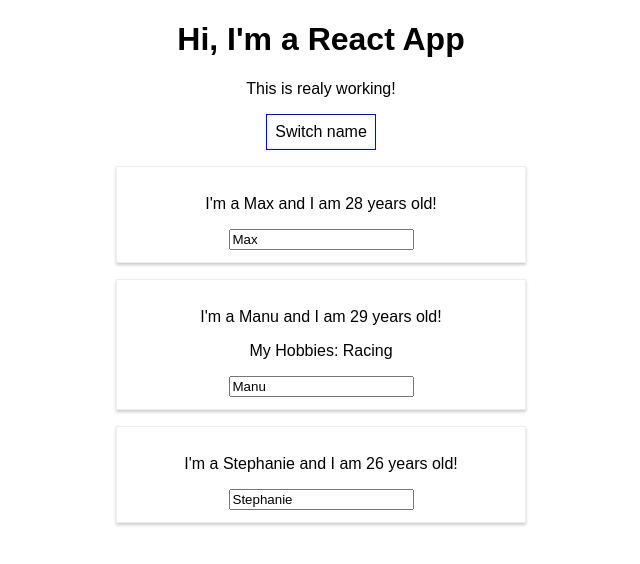
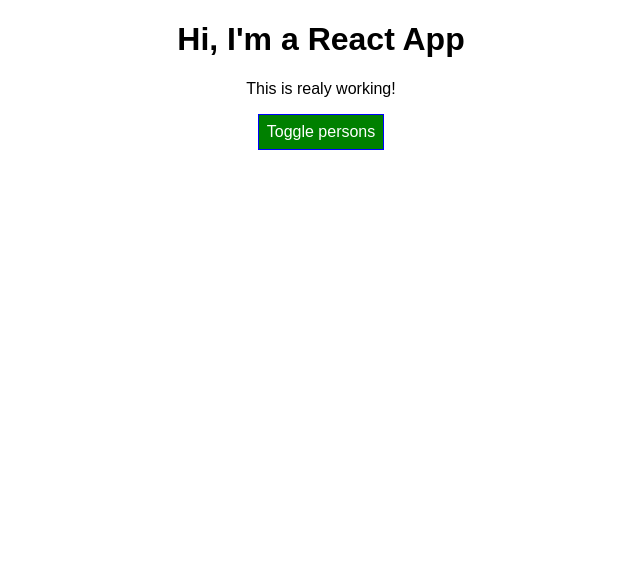
Before and after one commit to Artkundel/Education, a React (Create React App) app in the folder react-complete-guide/: page / in a window 1280 px wide. Shown: the top 564 px of the page, without its empty margins (319-959 px from the left). Built offline with nearby package versions, Linux system fonts and the light colour scheme.

Commit message:
eject commit

```diff
--- a/react-complete-guide/package.json
+++ b/react-complete-guide/package.json
@@ -3,9 +3,11 @@
   "version": "0.1.0",
   "private": true,
   "dependencies": {
+    "radium": "^0.26.0",
     "react": "^16.13.1",
     "react-dom": "^16.13.1",
-    "react-scripts": "1.1.5"
+    "react-scripts": "1.1.5",
+    "styled-components": "^5.1.1"
   },
   "scripts": {
     "start": "react-scripts start",
--- a/react-complete-guide/src/App.css
+++ b/react-complete-guide/src/App.css
@@ -1,3 +1,25 @@
 .App {
   text-align: center;
 }
+
+.red {
+  color: red;
+}
+
+.bold {
+  font-weight: bold;
+}
+
+.button {
+background-color: green;
+color: white;
+font: inherit;
+border: 1px solid blue;
+padding: 8px;
+cursor: pointer;
+}
+
+button:hover {
+  background-color: lightgreen;
+  color: black
+}
--- a/react-complete-guide/src/App.js
+++ b/react-complete-guide/src/App.js
@@ -3,68 +3,99 @@ import './App.css';
 import Person from './Person/Person';
 
 
+
+
+
 class App extends Component {
+
+  togglePersonsHandler = () => {
+    const doesShow = this.state.showPersons;
+    this.setState({ showPersons: !doesShow })
+  }
+
   state = {
     persons: [
-      { name: 'Max', age: 28 },
-      { name: 'Manu', age: 29 },
-      { name: 'Stephanie', age: 26 }
+      { id: 'asf12', name: 'Max', age: 28 },
+      { id: 'asf123', name: 'Manu', age: 29 },
+      { id: 'asf125', name: 'Stephanie', age: 26 }
     ],
-    otherState: 'some other value'
+    otherState: 'some other value',
+    showPersons: false
   }
 
-  switchNameHandler = (newName) => {
-    //console.log('Was clicked');
-    //Dont do this this.state.persons[0].name = 'Maximilian';
-    this.setState({
-      persons: [
-        { name: newName, age: 28 },
-        { name: 'Manu', age: 29 },
-        { name: 'Stephanie', age: 27 }
-      ]
-    })
+  nameChangedHandler = (event, id) => {
+
+    const personIndex = this.state.persons.findIndex(person => {
+      return person.id === id;
+    });
+
+    const person = { ...this.state.persons[personIndex] };
+
+    person.name = event.target.value;
+
+    const persons = [...this.state.persons]
+    persons[personIndex] = person;
+
+    this.setState({ persons: persons });
   }
 
-  nameChangedHandler = (event) => {
-    this.setState({
-      persons: [
-        { name: 'Max', age: 28 },
-        { name: event.target.value, age: 29 },
-        { name: 'Stephanie', age: 26 }
-      ]
-    })
+  deletePersonHandler = (personIndex) => {
+    // const persons = this.state.persons.slice();
+    const persons = [...this.state.persons];
+    persons.splice(personIndex, 1);
+    this.setState({ persons: persons });
   }
 
 
   render() {
 
     const style = {
-      backgroundColor: 'white',
-      font: 'inherit',
-      border: '1px solid blue',
-      padding: '8px',
-      cursor: 'pointer'
+
+    };
+
+    let persons = null;
+
+    if (this.state.showPersons) {
+      persons = (
+        <div>
+          {this.state.persons.map((person, index) => {
+            return <Person
+              click={() => this.deletePersonHandler(index)}
+              name={person.name}
+              age={person.age}
+              key={person.id}
+              changed={(event,) => this.nameChangedHandler(event, person.id)}
+            />
+          })}
+        </div>
+      );
+
+      style.backgroundColor = 'red';
+      style[':hover'] = {
+        backgroundColor: 'salmon',
+        color: 'black'
+      }
+    }
+
+    const classes = [];
+
+    if (this.state.persons.length <= 2) {
+      classes.push('red');
+    }
+
+    if (this.state.persons.length <= 1) {
+      classes.push('bold');
     }
 
     return (
-      <div className="App">
-        <h1>Hi, I'm a React App</h1>
-        <p>This is realy working!</p>
-        <button
-        style={style}
-        onClick={() => this.switchNameHandler('Maximilian!!')}>Switch name</button>
-        <Person
-          name={this.state.persons[0].name}
-          age={this.state.persons[0].age} />
-        <Person
-          name={this.state.persons[1].name}
-          age={this.state.persons[1].age}
-          click={this.switchNameHandler.bind(this, 'Max!')}
-          changed={this.nameChangedHandler}> My Hobbies: Racing</Person>
-        <Person
-          name={this.state.persons[2].name}
-          age={this.state.persons[2].age} />
-      </div>
+        <div className="App">
+          <h1>Hi, I'm a React App</h1>
+          <p className={classes.join(' ')}>This is realy working!</p>
+          <button className="button"
+            style={style}
+            onClick={this.togglePersonsHandler}>Toggle persons</button>
+          {persons}
+        </div>
       // React.createElement('div',{className: 'App'},React.createElement('h1',null,"Hi, I'm a React App") )
     );
   }
--- a/react-complete-guide/src/Person/Person.css
+++ b/react-complete-guide/src/Person/Person.css
@@ -6,3 +6,9 @@
     padding:  12px;
     text-align: center;
 }
+
+@media (min-width: 500px) {
+    .Person {
+        width: 450px;
+    }
+}
--- a/react-complete-guide/src/Person/Person.js
+++ b/react-complete-guide/src/Person/Person.js
@@ -1,14 +1,32 @@
 import React from 'react';
+import styled from 'styled-components'
 
-import './Person.css'
+import './Person.css';
+const StyledDiv = styled.div`
+    width: 30%;
+    margin: 16px auto;
+    border: 1px solid #eee;
+    box-shadow: 0 2px 3px #ccc;
+    padding:  12px;
+    text-align: center;
+
+    @media (min-width: 500px) {
+    width: 450px;
+    }
+`
 
 const person = (props) => {
+    const style = {
+        '@media (min-width: 500px)': {
+            width: '450px'
+        }
+    };
     return (
-        <div className="Person">
-             <p onClick={props.click}>I'm a {props.name} and I am {props.age} years old!</p>
-             <p>{props.children}</p>
-             <input type="text"  onChange={props.changed} value={props.name} />
-        </div>
+        // <div className="Person" style={style}>
+        <StyledDiv>
+            <p onClick={props.click}>I'm a {props.name} and I am {props.age} years old!</p>
+            <input style={{ width: '30%' }} type="text" onChange={props.changed} value={props.name} />
+        </StyledDiv>
     )
 
 };
```
Also changed, not shown: 1 other file (tests, documents, lock files or other folders).
